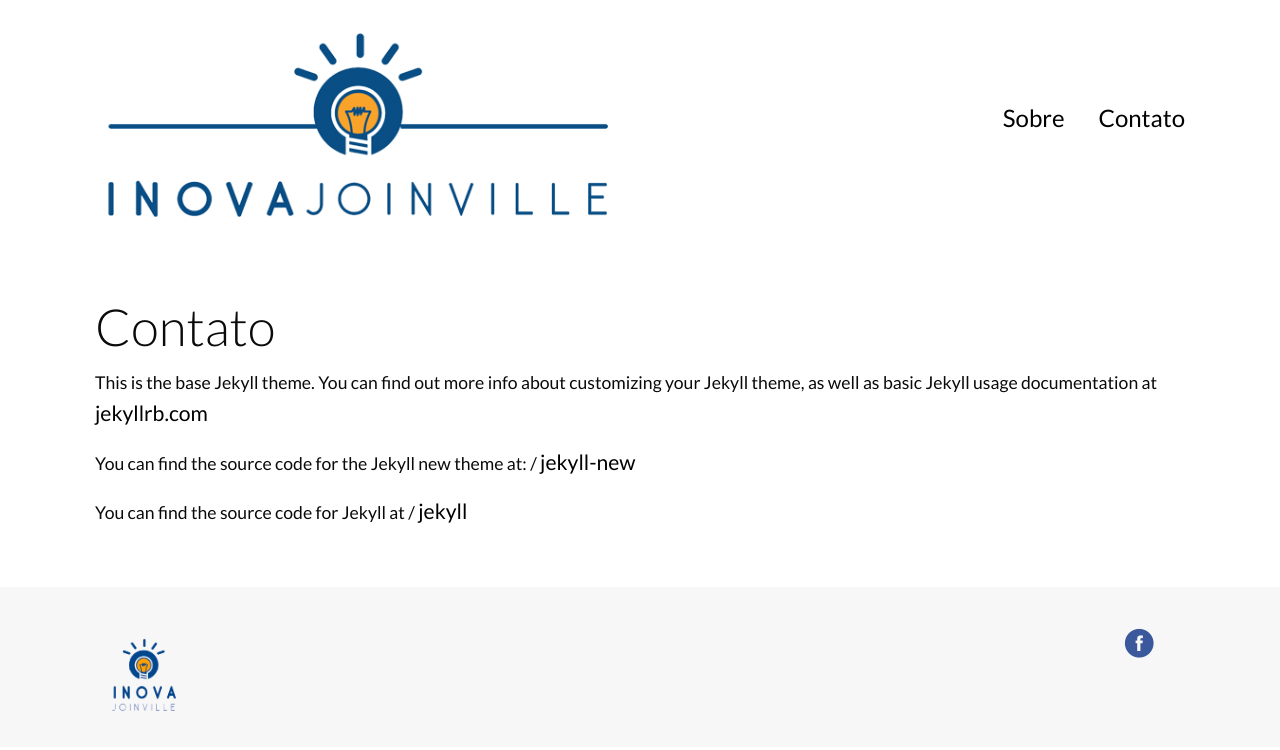
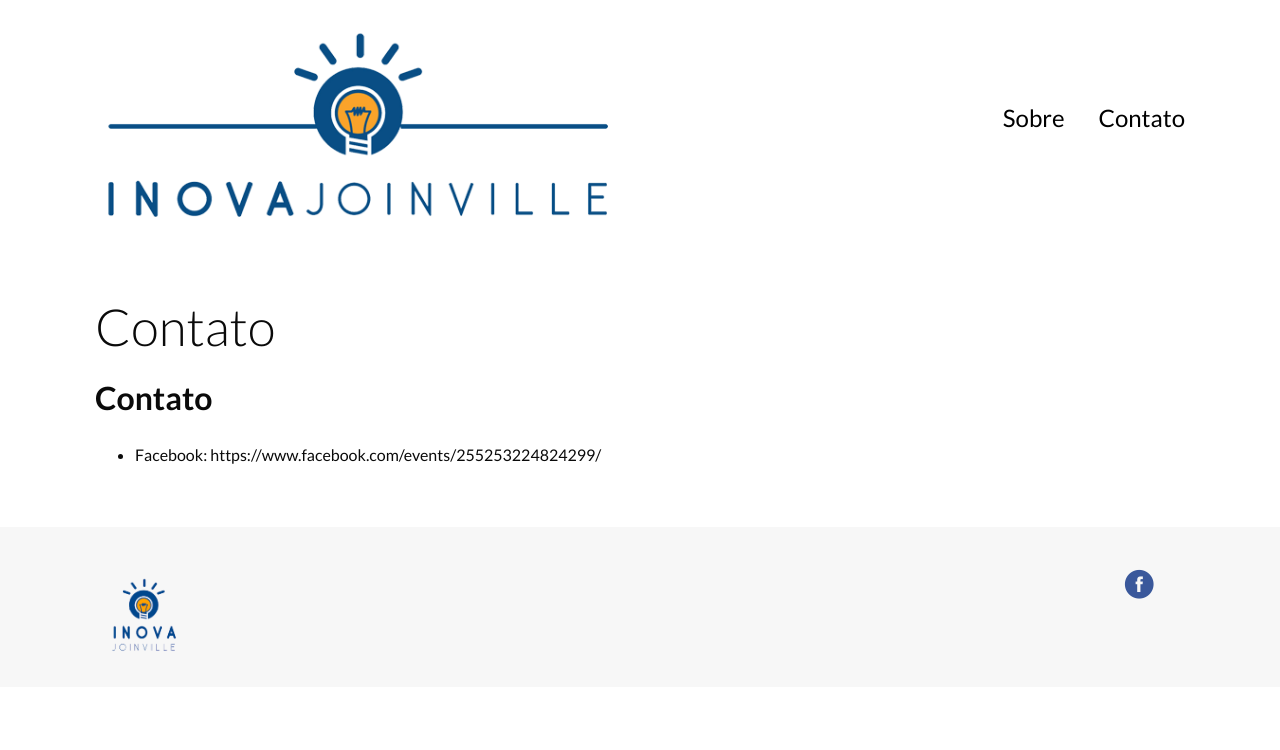
Before and after one commit to inovajoinville/inovajoinville.github.io, a Jekyll site: the page built from 01-contato.md, in a window 1280 px wide. Shown: the top 750 px of the page. Built offline with Jekyll 4.4.1, drawn with Linux system fonts in a browser that asks for light colours; nearby versions of some CDN libraries; library files that are not in the unit come from our copies.

Commit message:
contact page

```diff
--- a/01-contato.md
+++ b/01-contato.md
@@ -4,12 +4,6 @@
 permalink: /contato/
 ---
 
-This is the base Jekyll theme. You can find out more info about customizing your Jekyll theme, as well as basic Jekyll usage documentation at [jekyllrb.com](http://jekyllrb.com/)
+# Contato
 
-You can find the source code for the Jekyll new theme at:
- /
-[jekyll-new](https://github.com/jglovier/jekyll-new)
-
-You can find the source code for Jekyll at
- /
-[jekyll](https://github.com/jekyll/jekyll)
+- Facebook: https://www.facebook.com/events/255253224824299/
```
